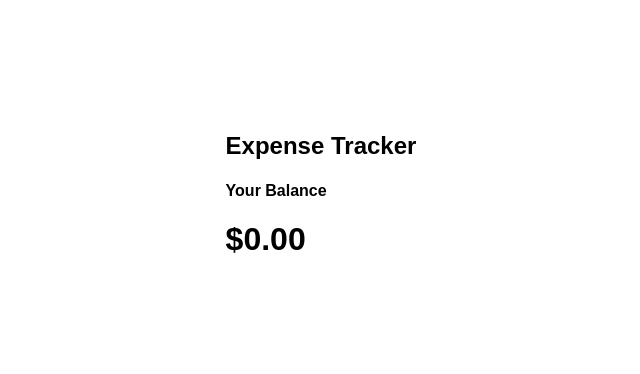
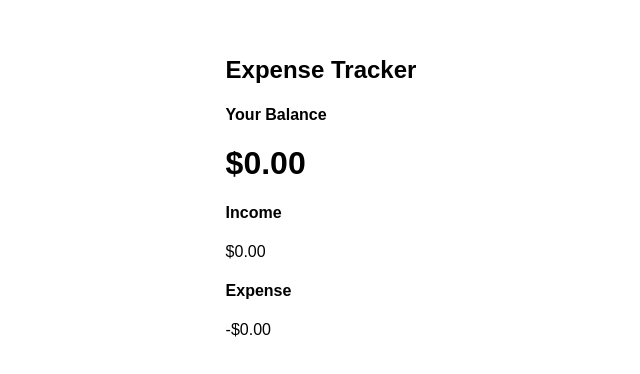
Before and after one commit to statst/ExpenseTracker, a React (Create React App) app: page / in a window 1280 px wide. Shown: the part 204-578 px from the top of the page, without its empty margins (319-959 px from the left). Built offline with nearby package versions, Linux system fonts and the light colour scheme.

Commit message:
added expense component

```diff
--- a/src/App.js
+++ b/src/App.js
@@ -1,6 +1,7 @@
 import React from 'react';
 import { Header } from './components/Header/Header';
 import { Balance } from './components/Balance/Balance';
+import { Expense } from './components/Expense/Expenses';
 import './App.css';
 
 function App() {
@@ -9,6 +10,7 @@ function App() {
       <Header />
       <div className="container">
         <Balance />
+        <Expense />
       </div>
 
     </>
--- /dev/null
+++ b/src/components/Expense/Expenses.js
@@ -0,0 +1,16 @@
+import React from 'react';
+
+export const Expense = () => {
+  return (
+    <div class="expense-container">
+      <div>
+          <h4>Income</h4>
+          <p id="income" className = "income">$0.00</p>
+      </div>
+      <div>
+          <h4>Expense</h4>
+          <p id="expense" className="expense">-$0.00</p>
+      </div>
+    </div>
+  )
+}
```
